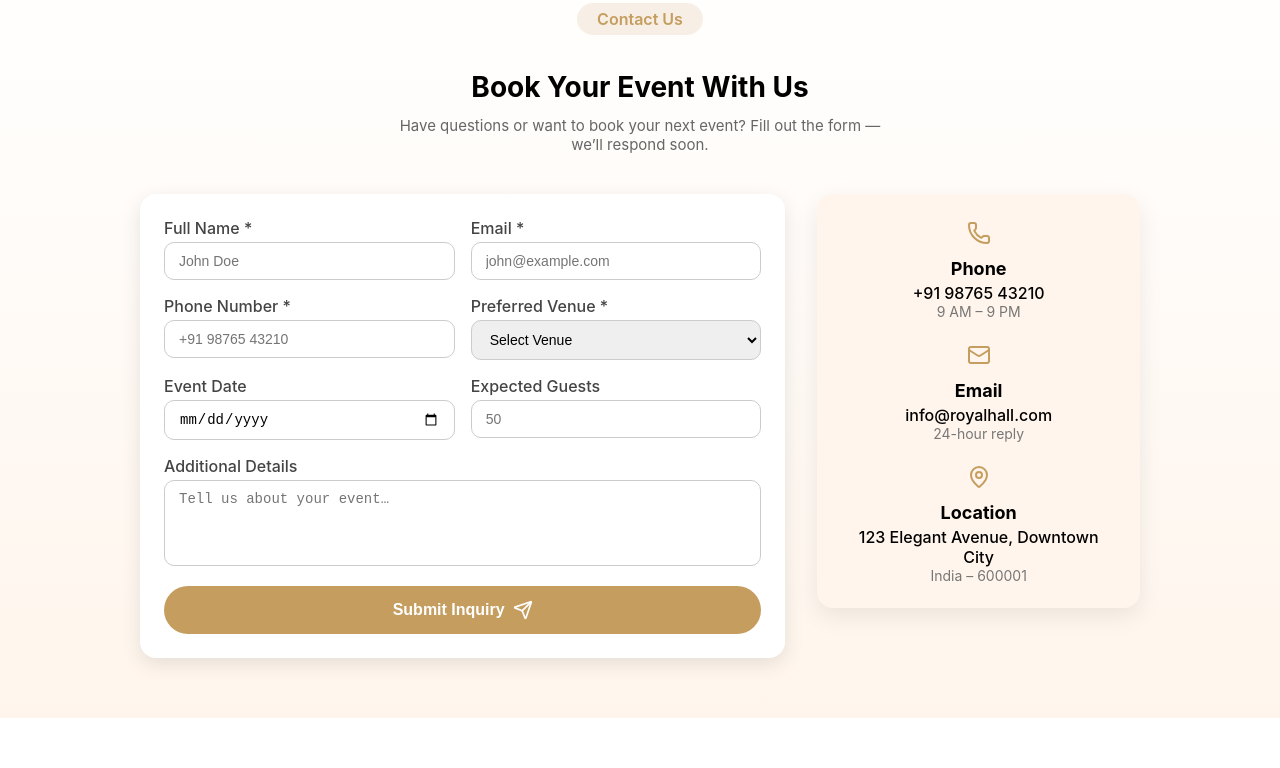
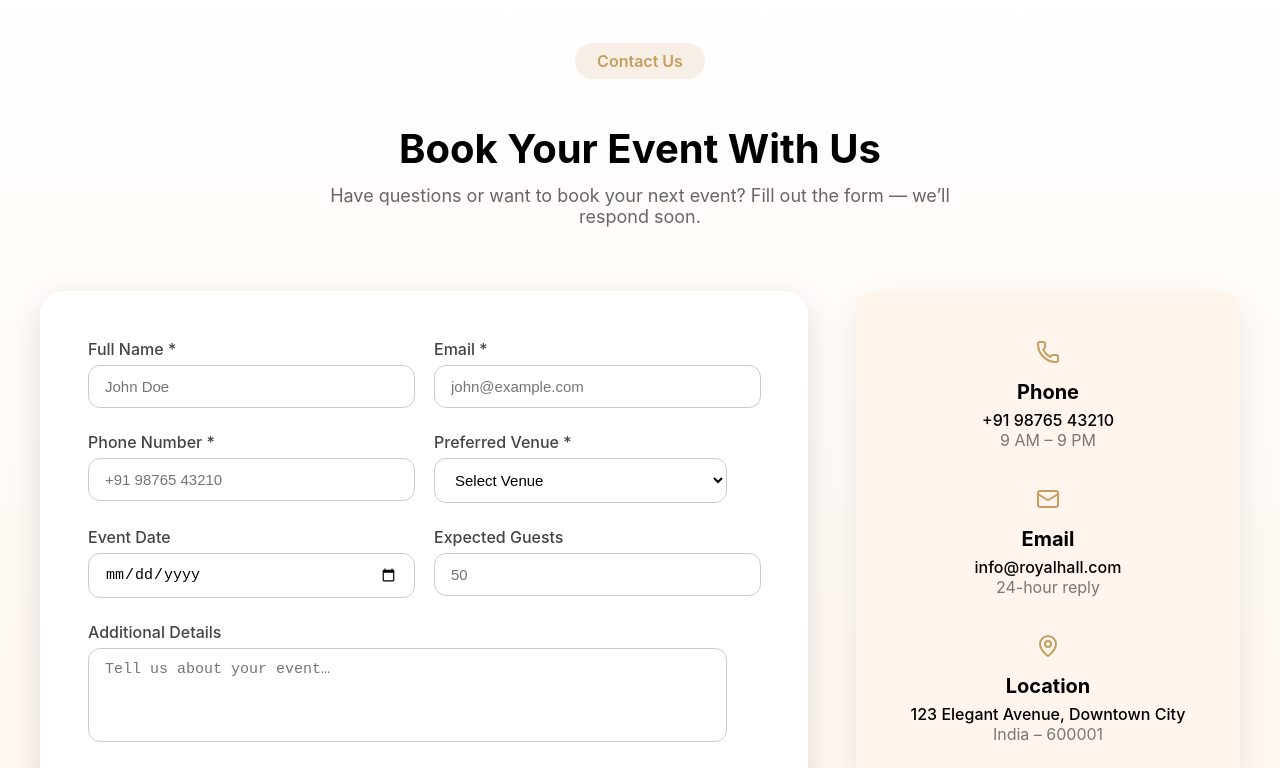
Before and after one commit to pathapatisneha2025-commits/Partyhousewebsite, a React (Create React App) app: page / in a window 1280 px wide. Shown: the part 3480-4248 px from the top of the page. Built offline with nearby package versions, Linux system fonts and the light colour scheme.

Commit message:
changes made

```diff
--- a/src/component/contactsection.jsx
+++ b/src/component/contactsection.jsx
@@ -15,12 +15,22 @@ export function ContactSection() {
 
   const handleSubmit = (e) => {
     e.preventDefault();
+
     if (!formData.name || !formData.email || !formData.phone || !formData.venue) {
       alert.error("Please fill in all required fields");
       return;
     }
+
     alert.success("Booking inquiry submitted successfully!");
-    setFormData({ name: "", email: "", phone: "", venue: "", date: "", guests: "", message: "" });
+    setFormData({
+      name: "",
+      email: "",
+      phone: "",
+      venue: "",
+      date: "",
+      guests: "",
+      message: "",
+    });
   };
 
   const handleChange = (field, value) => {
@@ -28,70 +38,114 @@ export function ContactSection() {
   };
 
   return (
-    <section style={{ padding: "60px 16px", background: "linear-gradient(to bottom, #ffffff, #fff5ec)" }}>
-      <style>{`
-        .contact-grid {
-          display: flex;
-          flex-direction: column;
-          gap: 32px;
-        }
-        @media (min-width: 768px) {
+    <section
+      id="contact"
+      style={{
+        padding: "100px 0",
+        background: "linear-gradient(to bottom, #ffffff, #fff5ec)",
+      }}
+    >
+      <style>
+        {`
+        @media (min-width: 1024px) {
           .contact-grid {
             display: grid;
             grid-template-columns: 2fr 1fr;
-            gap: 32px;
+            gap: 48px;
           }
         }
+      `}
+      </style>
 
-        .form-grid {
-          display: grid;
-          grid-template-columns: 1fr;
-          gap: 16px;
-        }
-        @media (min-width: 640px) {
-          .form-grid.two-cols {
-            grid-template-columns: repeat(2, 1fr);
-            gap: 16px;
-          }
-        }
+      <div style={{ maxWidth: "1200px", margin: "0 auto", padding: "0 24px" }}>
+        {/* Title */}
+        <motion.div
+          initial={{ opacity: 0, y: 20 }}
+          whileInView={{ opacity: 1, y: 0 }}
+          transition={{ duration: 0.8 }}
+          viewport={{ once: true }}
+          style={{ textAlign: "center", marginBottom: "64px" }}
+        >
+          <span
+            style={{
+              display: "inline-block",
+              padding: "8px 22px",
+              background: "rgba(197,157,95,0.15)",
+              color: "#c59d5f",
+              borderRadius: "50px",
+              fontWeight: "600",
+              marginBottom: "12px",
+            }}
+          >
+            Contact Us
+          </span>
 
-        input, select, textarea {
-          width: 100%;
-          box-sizing: border-box;
-        }
+          <h2 style={{ fontSize: "40px", fontWeight: 700, marginBottom: "12px" }}>
+            Book Your Event With Us
+          </h2>
 
-        button {
-          transition: 0.3s;
-        }
-        button:hover {
-          background: #b38b4c;
-        }
-      `}</style>
-
-      <div style={{ maxWidth: "1000px", margin: "0 auto" }}>
-        {/* Title */}
-        <motion.div initial={{ opacity: 0, y: 20 }} whileInView={{ opacity: 1, y: 0 }} transition={{ duration: 0.8 }} viewport={{ once: true }} style={{ textAlign: "center", marginBottom: "40px" }}>
-          <span style={{ display: "inline-block", padding: "6px 20px", background: "rgba(197,157,95,0.15)", color: "#c59d5f", borderRadius: "50px", fontWeight: 600, marginBottom: "12px" }}>Contact Us</span>
-          <h2 style={{ fontSize: "28px", fontWeight: 700, marginBottom: "12px" }}>Book Your Event With Us</h2>
-          <p style={{ color: "#666", maxWidth: "500px", margin: "0 auto", fontSize: "15px" }}>Have questions or want to book your next event? Fill out the form — we’ll respond soon.</p>
+          <p style={{ color: "#666", maxWidth: "650px", margin: "0 auto", fontSize: "18px" }}>
+            Have questions or want to book your next event? Fill out the form — we’ll respond soon.
+          </p>
         </motion.div>
 
-        {/* Form + Info */}
+        {/* Form + Info Box */}
         <div className="contact-grid">
           {/* Form */}
-          <motion.div initial={{ opacity: 0, x: -20 }} whileInView={{ opacity: 1, x: 0 }} transition={{ duration: 0.8 }} viewport={{ once: true }}>
-            <div style={{ background: "white", padding: "24px", borderRadius: "16px", boxShadow: "0 6px 20px rgba(0,0,0,0.1)" }}>
-              <form onSubmit={handleSubmit} className="form-grid">
-                <div className="form-grid two-cols">
-                  <InputField label="Full Name *" value={formData.name} onChange={(e) => handleChange("name", e.target.value)} placeholder="John Doe" />
-                  <InputField label="Email *" type="email" value={formData.email} onChange={(e) => handleChange("email", e.target.value)} placeholder="john@example.com" />
+          <motion.div
+            initial={{ opacity: 0, x: -20 }}
+            whileInView={{ opacity: 1, x: 0 }}
+            transition={{ duration: 0.8 }}
+            viewport={{ once: true }}
+          >
+            <div
+              style={{
+                background: "white",
+                padding: "48px",
+                borderRadius: "24px",
+                boxShadow: "0 10px 30px rgba(0,0,0,0.12)",
+                display: "flex",
+                flexDirection: "column",
+                justifyContent: "center",
+              }}
+            >
+              <form onSubmit={handleSubmit} style={{ display: "grid", gap: "24px" }}>
+                {/* Name + Email */}
+                <div style={{ display: "grid", gap: "20px", gridTemplateColumns: "1fr 1fr" }}>
+                  <InputField
+                    label="Full Name *"
+                    value={formData.name}
+                    onChange={(e) => handleChange("name", e.target.value)}
+                    placeholder="John Doe"
+                  />
+
+                  <InputField
+                    label="Email *"
+                    type="email"
+                    value={formData.email}
+                    onChange={(e) => handleChange("email", e.target.value)}
+                    placeholder="john@example.com"
+                  />
                 </div>
 
-                <div className="form-grid two-cols">
-                  <InputField label="Phone Number *" type="tel" value={formData.phone} onChange={(e) => handleChange("phone", e.target.value)} placeholder="+91 98765 43210" />
+                {/* Phone + Venue */}
+                <div style={{ display: "grid", gap: "20px", gridTemplateColumns: "1fr 1fr" }}>
+                  <InputField
+                    label="Phone Number *"
+                    type="tel"
+                    value={formData.phone}
+                    onChange={(e) => handleChange("phone", e.target.value)}
+                    placeholder="+91 98765 43210"
+                  />
+
+                  {/* Venue */}
                   <div>
                     <label style={labelStyle}>Preferred Venue *</label>
-                    <select value={formData.venue} onChange={(e) => handleChange("venue", e.target.value)} style={inputStyle}>
+                    <select
+                      value={formData.venue}
+                      onChange={(e) => handleChange("venue", e.target.value)}
+                      style={{ ...inputStyle, background: "white" }}
+                    >
                       <option value="">Select Venue</option>
                       <option value="grand">Grand Celebration Hall</option>
                       <option value="mini">Mini Function Room</option>
@@ -99,26 +153,86 @@ export function ContactSection() {
                   </div>
                 </div>
 
-                <div className="form-grid two-cols">
-                  <InputField label="Event Date" type="date" value={formData.date} onChange={(e) => handleChange("date", e.target.value)} />
-                  <InputField label="Expected Guests" type="number" value={formData.guests} placeholder="50" onChange={(e) => handleChange("guests", e.target.value)} />
+                {/* Date + Guests */}
+                <div style={{ display: "grid", gap: "20px", gridTemplateColumns: "1fr 1fr" }}>
+                  <InputField
+                    label="Event Date"
+                    type="date"
+                    value={formData.date}
+                    onChange={(e) => handleChange("date", e.target.value)}
+                  />
+
+                  <InputField
+                    label="Expected Guests"
+                    type="number"
+                    value={formData.guests}
+                    placeholder="50"
+                    onChange={(e) => handleChange("guests", e.target.value)}
+                  />
                 </div>
 
+                {/* Message */}
                 <div>
                   <label style={labelStyle}>Additional Details</label>
-                  <textarea value={formData.message} onChange={(e) => handleChange("message", e.target.value)} placeholder="Tell us about your event…" rows={4} style={{ ...inputStyle, resize: "none" }} />
+                  <textarea
+                    value={formData.message}
+                    onChange={(e) => handleChange("message", e.target.value)}
+                    placeholder="Tell us about your event…"
+                    rows={4}
+                    style={{ ...inputStyle, resize: "none" }}
+                  />
                 </div>
 
-                <button style={submitButtonStyle}>Submit Inquiry <Send size={20} /></button>
+                {/* Submit */}
+                <button
+                  style={{
+                    width: "100%",
+                    padding: "16px",
+                    borderRadius: "50px",
+                    background: "#c59d5f",
+                    color: "white",
+                    fontSize: "17px",
+                    border: "none",
+                    cursor: "pointer",
+                    display: "flex",
+                    justifyContent: "center",
+                    gap: "10px",
+                    alignItems: "center",
+                    fontWeight: 600,
+                    transition: "0.3s",
+                  }}
+                >
+                  Submit Inquiry <Send size={20} />
+                </button>
               </form>
             </div>
           </motion.div>
 
-          {/* Contact Info */}
-          <motion.div initial={{ opacity: 0, x: 20 }} whileInView={{ opacity: 1, x: 0 }} transition={{ duration: 0.8 }} viewport={{ once: true }} style={{ background: "#fff5ec", padding: "24px", borderRadius: "16px", boxShadow: "0 8px 25px rgba(0,0,0,0.08)", display: "flex", flexDirection: "column", gap: "20px", height: "fit-content" }}>
+          {/* Contact Details Box */}
+          <motion.div
+            initial={{ opacity: 0, x: 20 }}
+            whileInView={{ opacity: 1, x: 0 }}
+            transition={{ duration: 0.8 }}
+            viewport={{ once: true }}
+            style={{
+              background: "#fff5ec",
+              padding: "40px 30px",
+              borderRadius: "22px",
+              boxShadow: "0 12px 35px rgba(0,0,0,0.08)",
+              display: "flex",
+              flexDirection: "column",
+              gap: "28px",
+              height: "fit-content",
+            }}
+          >
             <ContactInfo icon={<Phone />} title="Phone" info="+91 98765 43210" sub="9 AM – 9 PM" />
             <ContactInfo icon={<Mail />} title="Email" info="info@royalhall.com" sub="24-hour reply" />
-            <ContactInfo icon={<MapPin />} title="Location" info="123 Elegant Avenue, Downtown City" sub="India – 600001" />
+            <ContactInfo
+              icon={<MapPin />}
+              title="Location"
+              info="123 Elegant Avenue, Downtown City"
+              sub="India – 600001"
+            />
           </motion.div>
         </div>
       </div>
@@ -126,26 +240,48 @@ export function ContactSection() {
   );
 }
 
+/* Input Field Component */
 function InputField({ label, type = "text", value, onChange, placeholder }) {
   return (
     <div>
       <label style={labelStyle}>{label}</label>
-      <input type={type} value={value} onChange={onChange} placeholder={placeholder} style={inputStyle} />
+      <input
+        type={type}
+        value={value}
+        onChange={onChange}
+        placeholder={placeholder}
+        style={inputStyle}
+      />
     </div>
   );
 }
 
+/* Contact Info Box */
 function ContactInfo({ icon, title, info, sub }) {
   return (
     <div style={{ textAlign: "center" }}>
-      <div style={{ fontSize: "28px", color: "#c59d5f", marginBottom: "6px" }}>{icon}</div>
-      <h3 style={{ margin: "0 0 4px", fontSize: "18px" }}>{title}</h3>
+      <div style={{ fontSize: "34px", color: "#c59d5f", marginBottom: "8px" }}>{icon}</div>
+      <h3 style={{ margin: "0 0 6px", fontSize: "20px" }}>{title}</h3>
       <p style={{ margin: 0, fontWeight: 500 }}>{info}</p>
-      <p style={{ margin: 0, color: "#777", fontSize: "14px" }}>{sub}</p>
+      <p style={{ margin: 0, color: "#777" }}>{sub}</p>
     </div>
   );
 }
 
-const labelStyle = { display: "block", marginBottom: "4px", color: "#444", fontWeight: 500 };
-const inputStyle = { width: "100%", padding: "10px 14px", borderRadius: "10px", border: "1px solid #ccc", outline: "none", fontSize: "14px", boxSizing: "border-box" };
-const submitButtonStyle = { width: "100%", padding: "14px", borderRadius: "50px", background: "#c59d5f", color: "white", fontSize: "16px", border: "none", cursor: "pointer", display: "flex", justifyContent: "center", gap: "8px", alignItems: "center", fontWeight: 600 };
+/* Styles */
+const labelStyle = {
+  display: "block",
+  marginBottom: "6px",
+  color: "#444",
+  fontWeight: 500,
+};
+
+const inputStyle = {
+  width: "90%",
+  padding: "12px 16px",
+  borderRadius: "12px",
+  border: "1px solid #ccc",
+  outline: "none",
+  fontSize: "15px",
+  transition: "0.2s",
+};
```
